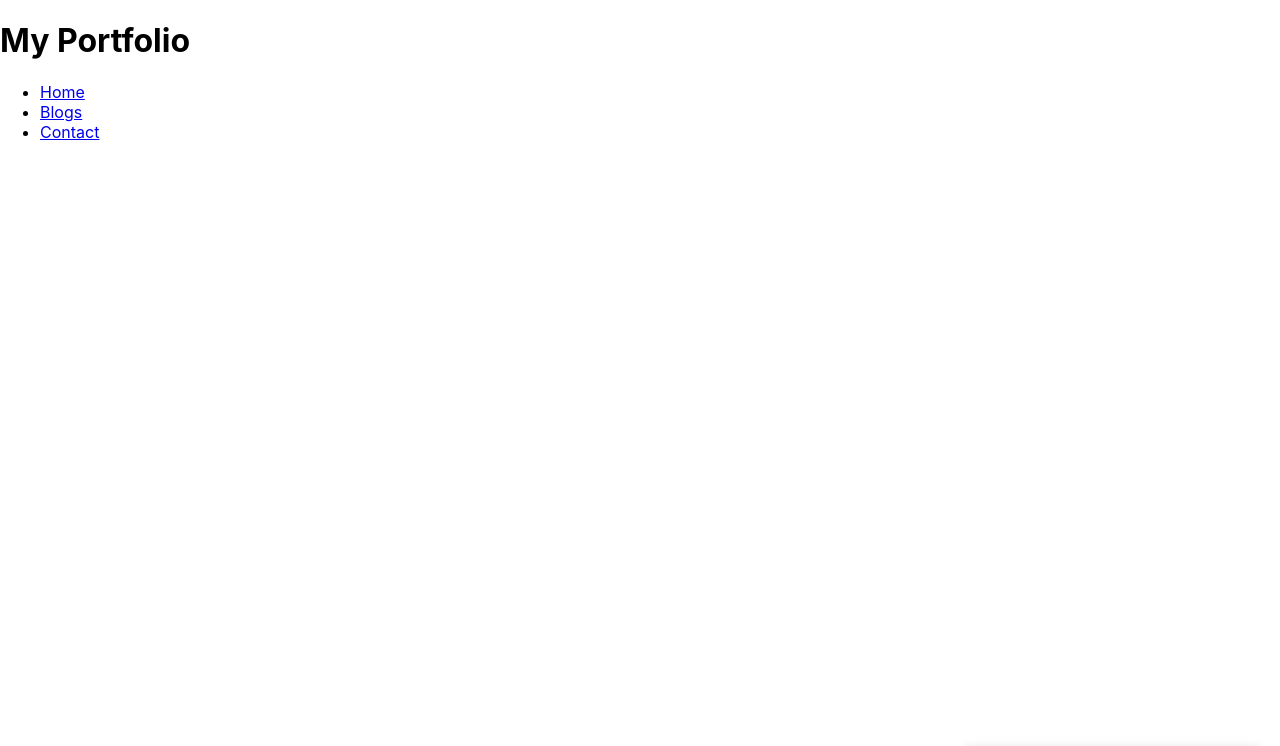
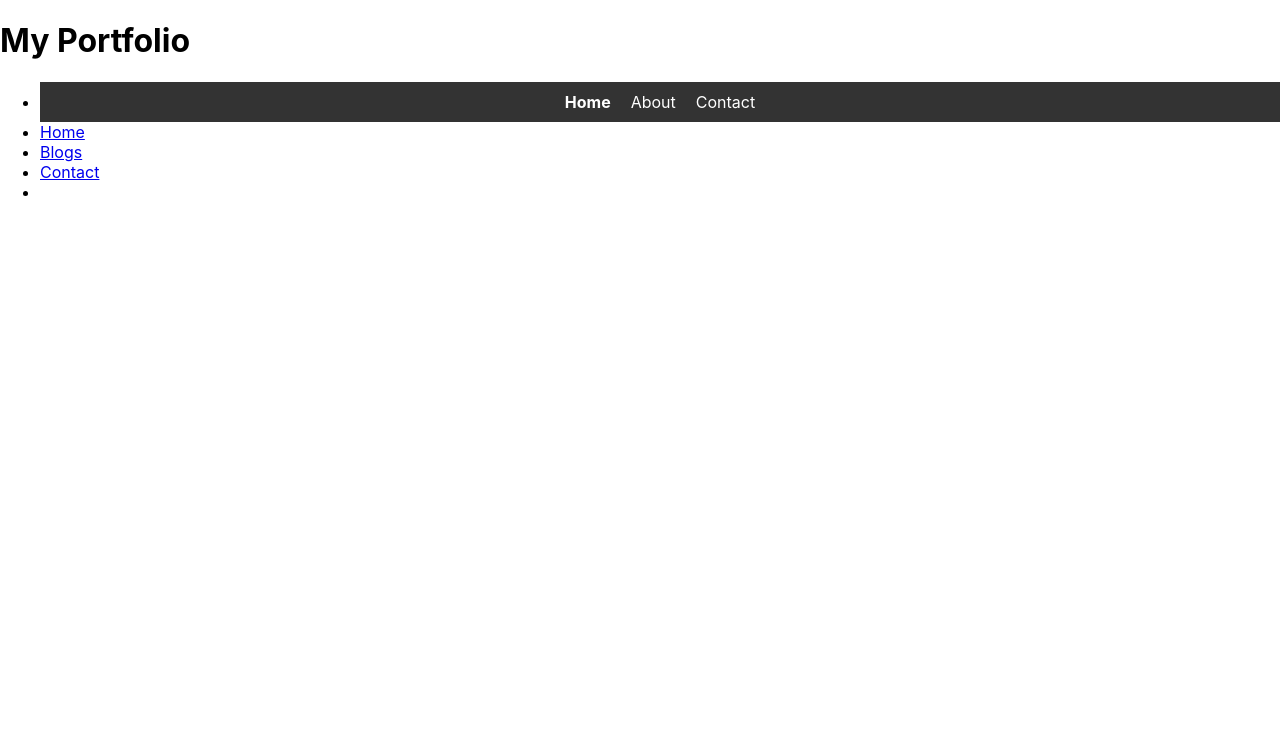
Before and after one commit to alvintsa/portfolio, a React (Create React App) app in the folder frontend/: page / in a window 1280 px wide. Shown: the top 746 px of the page. Built offline with nearby package versions, Linux system fonts and the light colour scheme.

Commit message:
implementing navbar

```diff
--- a/frontend/package.json
+++ b/frontend/package.json
@@ -37,6 +37,6 @@
     ]
   },
   "devDependencies": {
-    "react-router-dom": "^6.22.3"
+    "react-router-dom": "^6.23.0"
   }
 }
--- a/frontend/src/App.js
+++ b/frontend/src/App.js
@@ -8,15 +8,15 @@ import Blogs from "./pages/Blogs";
 import Contact from "./pages/Contact";
 import NoPage from "./pages/NoPage";
 import Projects from "./pages/Projects";
+import NavBar from "./components/NavBar";
 
 const App = () => {
     return (
         <BrowserRouter>
             <div>
                 <h1>My Portfolio</h1>
-                {/* Define your routes */}
                 <Routes>
-                    <Route path="/" element={<Layout />}>
+                    <Route path="/" element={<Layout />}> {/*Layout makes things consistent on each page!!*/}
                         <Route path="/" element={<Home />} />
                         <Route path="/projects" element={<Projects />} />
                         <Route path="/blogs" element={<Blogs />} />
--- a/frontend/src/components/ContactForm.css
+++ b/frontend/src/components/ContactForm.css
@@ -16,6 +16,7 @@
 
 .contact-form label {
     /* Add label styles */
+
 }
 
 .contact-form input {
--- /dev/null
+++ b/frontend/src/components/NavBar.css
@@ -0,0 +1,16 @@
+.navbar {
+    display: flex;
+    justify-content: center;
+    background-color: #333;
+    padding: 10px;
+}
+
+.nav-link {
+    color: #fff;
+    text-decoration: none;
+    margin: 0 10px;
+}
+
+.nav-link.active {
+    font-weight: bold;
+}
--- /dev/null
+++ b/frontend/src/components/NavBar.js
@@ -0,0 +1,20 @@
+import React from "react";
+import { NavLink } from 'react-router-dom';
+import "./NavBar.css";
+
+
+//TODO: IMPLEMENT NAVBAR!!
+const NavBar = () => {
+    return (
+        <nav className="navbar">
+            <NavLink exact to="/" className="nav-link" activeClassName="active">Home</NavLink>
+            <NavLink to="/about" className="nav-link" activeClassName="active">About</NavLink>
+            <NavLink to="/contact" className="nav-link" activeClassName="active">Contact</NavLink>
+        </nav>
+    );
+
+}
+
+
+
+export default NavBar;
--- a/frontend/src/pages/Layout.js
+++ b/frontend/src/pages/Layout.js
@@ -1,10 +1,16 @@
 import { Outlet, Link } from "react-router-dom";
+import NavBar from "../components/NavBar";
+import ContactForm from "../components/ContactForm";
 
 const Layout = () => {
   return (
     <>
       <nav>
         <ul>
+          <li>
+          <NavBar/>
+
+          </li>
           <li>
             <Link to="/">Home</Link>
           </li>
@@ -13,6 +19,9 @@ const Layout = () => {
           </li>
           <li>
             <Link to="/contact">Contact</Link>
+          </li>
+          <li>
+            <ContactForm/>
           </li>
         </ul>
       </nav>
```
Also changed, not shown: 1 other file (tests, documents, lock files or other folders).
